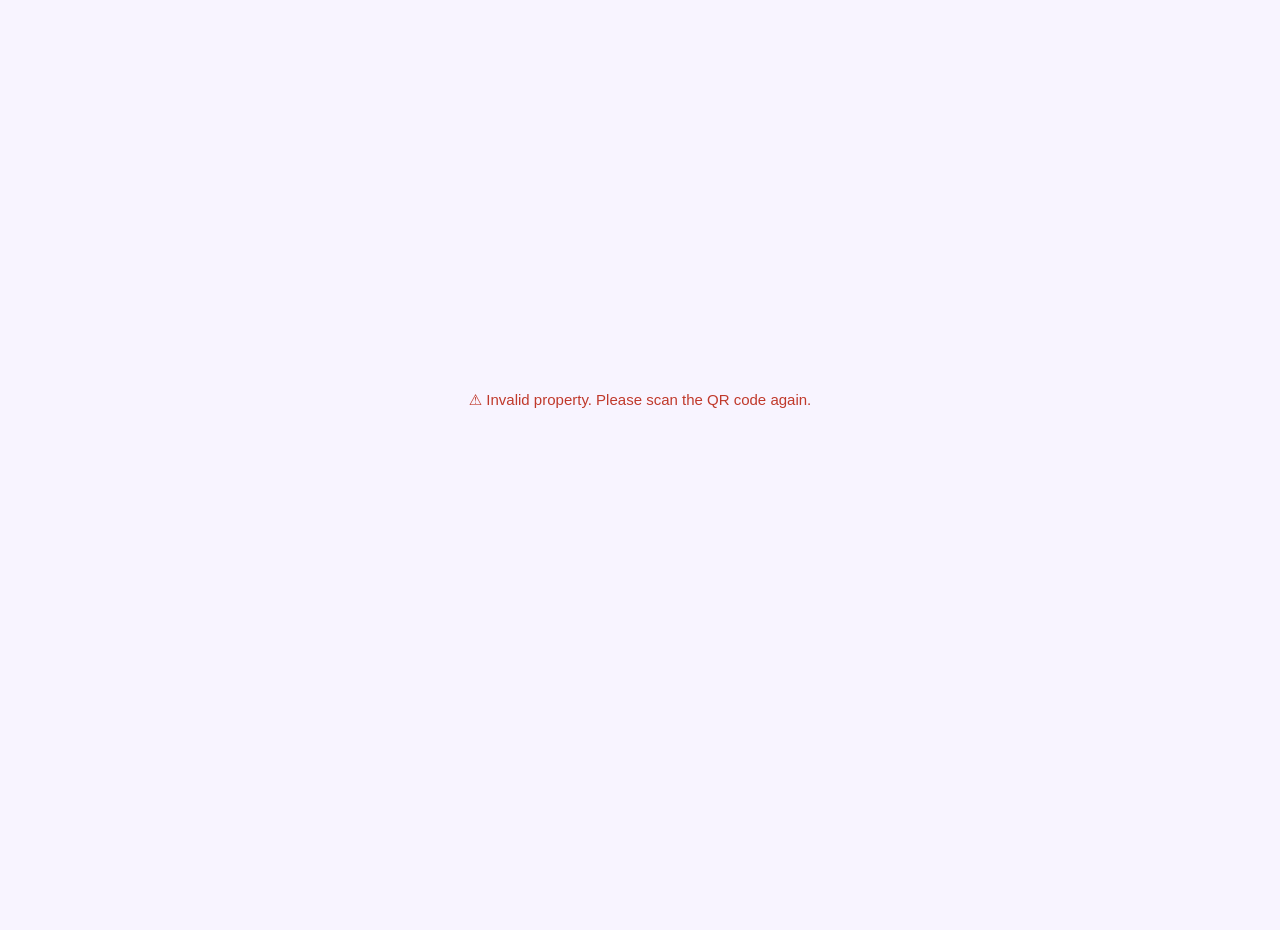
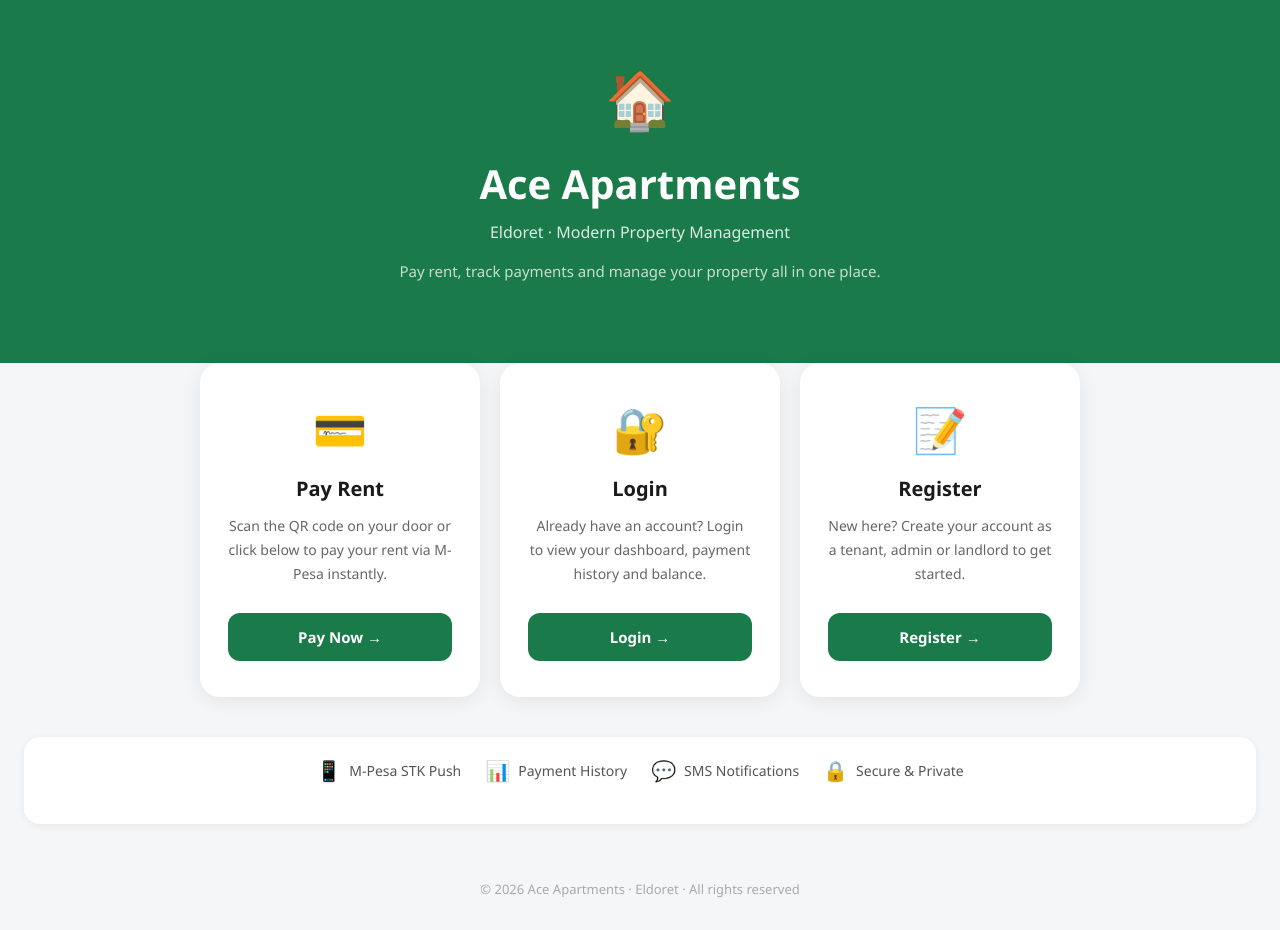
Before and after one commit to Orlandp/Rental-ACE, a React (Create React App) app in the folder front-end/: page / in a window 1280 px wide. Before the commit the page ends 800 px from the top, so only its background shows below. Built offline with nearby package versions, Linux system fonts and the light colour scheme.

Commit message:
on the app,js front end complete

```diff
--- a/front-end/src/App.js
+++ b/front-end/src/App.js
@@ -1,44 +1,279 @@
-import React from 'react';
+import React, { useState, useEffect } from 'react';
 import PayPage from './pages/PayPage';
 import LoginPage from './pages/LoginPage';
+import RegisterPage from './pages/RegisterPage';
 import TenantDashboard from './pages/tenant/Dashboard';
-import RegisterPage from './pages/RegisterPage';
 import LandlordDashboard from './pages/landlord/Dashboard';
 import AdminDashboard from './pages/admin/Dashboard';
+import SuccessPage from './pages/SuccessPage';
 
+function HomePage() {
+  const [isDesktop, setIsDesktop] = useState(window.innerWidth >= 768);
 
+  useEffect(() => {
+    function handleResize() {
+      setIsDesktop(window.innerWidth >= 768);
+    }
+    window.addEventListener('resize', handleResize);
+    return () => window.removeEventListener('resize', handleResize);
+  }, []);
+
+  return (
+    <div style={homeStyles.page}>
+
+      {/* Header */}
+      <div style={homeStyles.header}>
+        <div style={homeStyles.headerInner}>
+          <div style={homeStyles.logoCircle}>🏠</div>
+          <h1 style={homeStyles.title}>Ace Apartments</h1>
+          <p style={homeStyles.subtitle}>
+            Eldoret · Modern Property Management
+          </p>
+          <p style={homeStyles.description}>
+            Pay rent, track payments and manage your property
+            all in one place.
+          </p>
+        </div>
+      </div>
+
+      {/* Cards */}
+      <div style={{
+        ...homeStyles.cardsRow,
+        flexDirection: isDesktop ? 'row' : 'column',
+      }}>
+
+        <div style={homeStyles.card}>
+          <div style={homeStyles.cardIcon}>💳</div>
+          <h3 style={homeStyles.cardTitle}>Pay Rent</h3>
+          <p style={homeStyles.cardText}>
+            Scan the QR code on your door or click below
+            to pay your rent via M-Pesa instantly.
+          </p>
+          <a href="/pay?property=1" style={homeStyles.cardBtn}>
+            Pay Now →
+          </a>
+        </div>
+
+        <div style={homeStyles.card}>
+          <div style={homeStyles.cardIcon}>🔐</div>
+          <h3 style={homeStyles.cardTitle}>Login</h3>
+          <p style={homeStyles.cardText}>
+            Already have an account? Login to view your
+            dashboard, payment history and balance.
+          </p>
+          <a href="/login" style={homeStyles.cardBtn}>
+            Login →
+          </a>
+        </div>
+
+        <div style={homeStyles.card}>
+          <div style={homeStyles.cardIcon}>📝</div>
+          <h3 style={homeStyles.cardTitle}>Register</h3>
+          <p style={homeStyles.cardText}>
+            New here? Create your account as a tenant,
+            admin or landlord to get started.
+          </p>
+          <a href="/register" style={homeStyles.cardBtn}>
+            Register →
+          </a>
+        </div>
+
+      </div>
+
+      {/* Features Row */}
+      <div style={homeStyles.featuresRow}>
+        {[
+          { icon: '📱', text: 'M-Pesa STK Push' },
+          { icon: '📊', text: 'Payment History'  },
+          { icon: '💬', text: 'SMS Notifications'},
+          { icon: '🔒', text: 'Secure & Private' },
+        ].map((f) => (
+          <div key={f.text} style={homeStyles.featureItem}>
+            <span style={homeStyles.featureIcon}>{f.icon}</span>
+            <span style={homeStyles.featureText}>{f.text}</span>
+          </div>
+        ))}
+      </div>
+
+      {/* Footer */}
+      <div style={homeStyles.footer}>
+        <p style={homeStyles.footerText}>
+          © 2026 Ace Apartments · Eldoret · All rights reserved
+        </p>
+      </div>
+
+    </div>
+  );
+}
 
 function App() {
   const path = window.location.pathname;
 
-  if (path === '/' || path === '/pay') return <PayPage />;
-  if (path === '/login') return <LoginPage />;
-
-  if (path === '/tenant/dashboard') return <TenantDashboard />;
-
-  if (path === '/register') return <RegisterPage />;
+  if (path === '/')                   return <HomePage />;
+  if (path === '/pay')                return <PayPage />;
+  if (path === '/success')            return <SuccessPage />;
+  if (path === '/login')              return <LoginPage />;
+  if (path === '/register')           return <RegisterPage />;
+  if (path === '/tenant/dashboard')   return <TenantDashboard />;
   if (path === '/landlord/dashboard') return <LandlordDashboard />;
-  if (path === '/admin/dashboard') return <AdminDashboard />;
+  if (path === '/admin/dashboard')    return <AdminDashboard />;
 
   return (
-    <div style={styles.placeholder}>
-      <h2>Page not found</h2>
-      <a href="/pay?property=1" style={styles.link}>→ Payment Page</a>
+    <div style={notFoundStyles.page}>
+      <div style={notFoundStyles.card}>
+        <p style={notFoundStyles.icon}>🔍</p>
+        <h2 style={notFoundStyles.title}>Page Not Found</h2>
+        <p style={notFoundStyles.text}>
+          The page you are looking for does not exist.
+        </p>
+        <a href="/" style={notFoundStyles.btn}>→ Go Home</a>
+      </div>
     </div>
   );
 }
 
-const styles = {
-  placeholder: {
-    padding: '60px 40px',
+const homeStyles = {
+  page: {
+    minHeight: '100vh',
+    backgroundColor: '#f4f6f8',
+    fontFamily: 'Segoe UI, Arial, sans-serif',
+    display: 'flex',
+    flexDirection: 'column',
+  },
+  header: {
+    backgroundColor: '#1a7a4a',
+    color: 'white',
+    padding: '60px 24px 80px',
     textAlign: 'center',
+  },
+  headerInner: {
+    maxWidth: '600px',
+    margin: '0 auto',
+  },
+  logoCircle: {
+    fontSize: '56px',
+    marginBottom: '20px',
+  },
+  title: {
+    fontSize: '40px',
+    fontWeight: 700,
+    margin: '0 0 10px',
+  },
+  subtitle: {
+    fontSize: '16px',
+    opacity: 0.85,
+    margin: '0 0 16px',
+  },
+  description: {
+    fontSize: '15px',
+    opacity: 0.75,
+    margin: 0,
+    lineHeight: 1.6,
+  },
+  cardsRow: {
+    display: 'flex',
+    gap: '20px',
+    padding: '40px 24px',
+    justifyContent: 'center',
+    flexWrap: 'wrap',
+    marginTop: '-40px',
+  },
+  card: {
+    backgroundColor: 'white',
+    borderRadius: '20px',
+    padding: '36px 28px',
+    width: '280px',
+    boxShadow: '0 4px 20px rgba(0,0,0,0.08)',
+    display: 'flex',
+    flexDirection: 'column',
+    alignItems: 'center',
+    textAlign: 'center',
+  },
+  cardIcon: {
+    fontSize: '44px',
+    marginBottom: '16px',
+  },
+  cardTitle: {
+    fontSize: '20px',
+    fontWeight: 700,
+    color: '#1a1a1a',
+    margin: '0 0 12px',
+  },
+  cardText: {
+    fontSize: '14px',
+    color: '#666',
+    lineHeight: 1.7,
+    margin: '0 0 28px',
+    flex: 1,
+  },
+  cardBtn: {
+    display: 'block',
+    width: '100%',
+    padding: '14px',
+    backgroundColor: '#1a7a4a',
+    color: 'white',
+    borderRadius: '12px',
+    textDecoration: 'none',
+    fontSize: '15px',
+    fontWeight: 600,
+    boxSizing: 'border-box',
+  },
+  featuresRow: {
+    display: 'flex',
+    justifyContent: 'center',
+    flexWrap: 'wrap',
+    gap: '24px',
+    padding: '20px 24px 40px',
+    backgroundColor: 'white',
+    margin: '0 24px 24px',
+    borderRadius: '16px',
+    boxShadow: '0 2px 8px rgba(0,0,0,0.06)',
+  },
+  featureItem: {
+    display: 'flex',
+    alignItems: 'center',
+    gap: '8px',
+  },
+  featureIcon: { fontSize: '20px' },
+  featureText: { fontSize: '14px', color: '#555', fontWeight: 500 },
+  footer: {
+    textAlign: 'center',
+    padding: '32px',
+    marginTop: 'auto',
+  },
+  footerText: { fontSize: '13px', color: '#aaa', margin: 0 },
+};
+
+const notFoundStyles = {
+  page: {
+    minHeight: '100vh',
+    backgroundColor: '#f4f6f8',
+    display: 'flex',
+    alignItems: 'center',
+    justifyContent: 'center',
     fontFamily: 'Segoe UI, Arial, sans-serif',
   },
-  link: {
-    color: '#1a7a4a',
+  card: {
+    background: 'white',
+    borderRadius: '20px',
+    padding: '48px 40px',
+    textAlign: 'center',
+    boxShadow: '0 4px 20px rgba(0,0,0,0.08)',
+    maxWidth: '360px',
+    width: '100%',
+  },
+  icon: { fontSize: '48px', margin: '0 0 16px' },
+  title: { fontSize: '24px', fontWeight: 700, margin: '0 0 12px', color: '#1a1a1a' },
+  text: { fontSize: '14px', color: '#888', margin: '0 0 28px', lineHeight: 1.6 },
+  btn: {
+    display: 'inline-block',
+    padding: '14px 32px',
+    backgroundColor: '#1a7a4a',
+    color: 'white',
+    borderRadius: '12px',
+    textDecoration: 'none',
     fontSize: '15px',
     fontWeight: 600,
-    textDecoration: 'none',
   },
 };
 
--- a/front-end/src/pages/SuccessPage.jsx
+++ b/front-end/src/pages/SuccessPage.jsx
@@ -2,26 +2,26 @@
 
 function SuccessPage() {
 
-     const params = new.URLsearchParams(window.location.search);
-     const house = params.get(house) || '';
-     const property = params.get(property) || '1';
-     const amount = params.get(amount) || '';
-     const mpesaCode = params.get(code) || 'pending confirmation';
+     const params = new URLSearchParams(window.location.search);
+     const house = params.get('house') || '';
+     const property = params.get('property') || '1';
+     const amount = params.get('amount') || '';
+     const mpesaCode = params.get('code') || 'pending confirmation';
 
-     const [countdown, setCountdown] = usestate(10);
+     const [countdown, setCountdown] = useState(10);
 
-     useEffect (() =>{
+     useEffect (() => {
         const timer = setInterval(()=> {
             setCountdown ((prev) => {
                 if (prev <= 1){
                     clearInterval(timer);
-                    window.location.href = '/pay?property' = +  property;
+                    window.location.href = '/pay?property=' + property;
                     return 0;
                 }
                 return prev -1;
             });
      },1000);
-     return() => clearInterva(timer);
+     return () => clearInterval(timer);
      }, [property]);
 
      return (
@@ -33,7 +33,7 @@
                     Your payment has been confirmed
                 </p>
                 <div style={styles.detailCard}>
-                    {House && (
+                    {house && (
                         <div style={styles.detailRow}>
                             <p style={styles.detailLabel}>House</p>
                             <p style={styles.detailValue}>House{house}</p>
@@ -70,7 +70,7 @@
                     Make Another Payment
                 </button>
                 <button
-                    onClick={() => window.location,href = '/login'}
+                    onClick={() => window.location.href = '/login'}
                     style={styles.loginBtn}
                 >
                     View Payment History.
```
